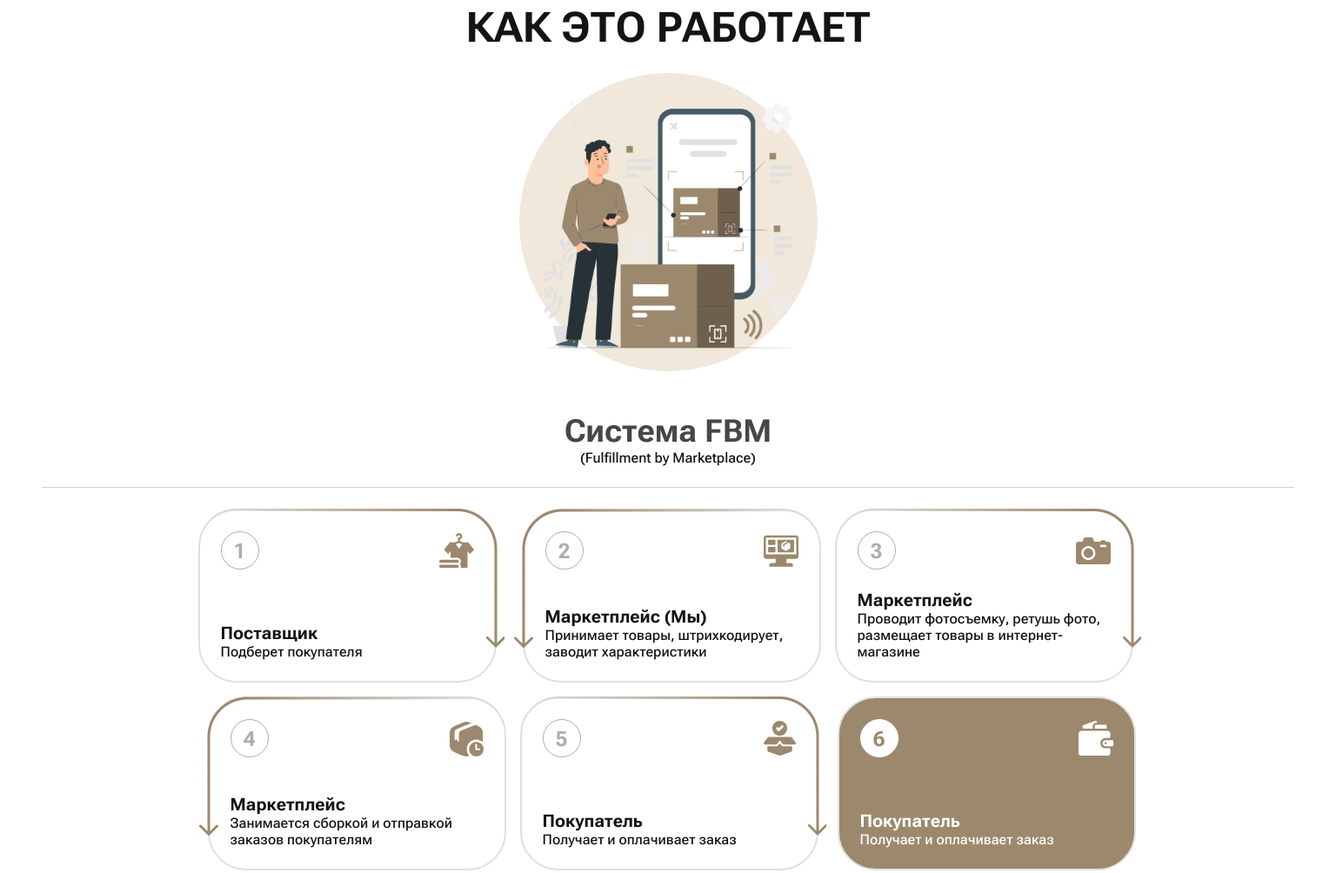
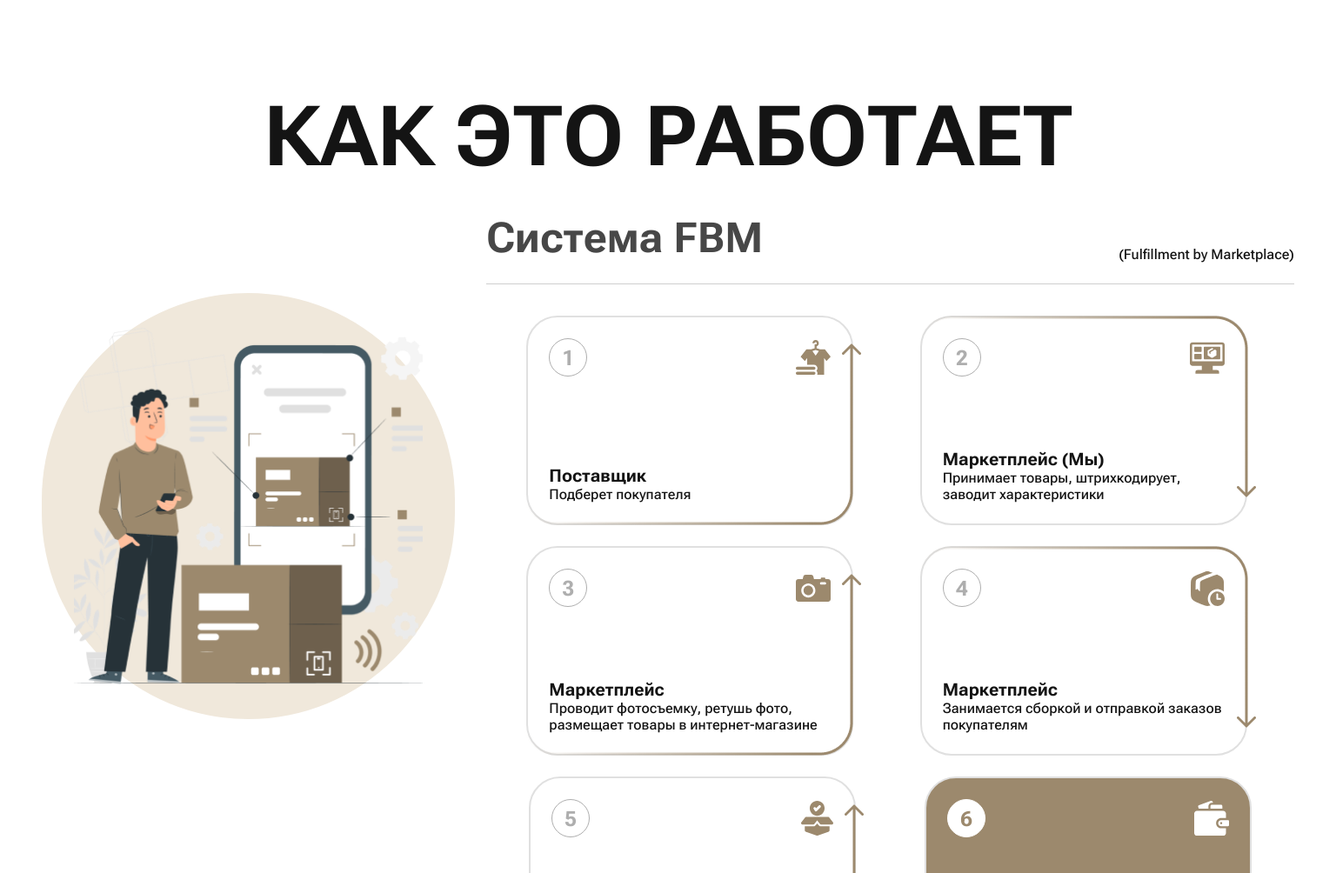
Before and after one commit to snuber-w/market_ager_templates, a plain HTML site: page start_partner/index.html in a window 1536 px wide. Shown: the part 2356-3360 px from the top of the page at 87% size. Drawn offline with Linux system fonts and the light colour scheme.

Commit message:
how-work block

```diff
--- a/start_partner/css/style.css
+++ b/start_partner/css/style.css
@@ -837,17 +837,58 @@ button {
   padding: 120px 0;
 }
 
+@media (min-width: 48rem) {
+  .how-work {
+    padding: 180px 0;
+  }
+}
+
+@media (min-width: 87.5rem) {
+  .how-work {
+    padding: 250px 0;
+  }
+}
+
 .how-work__title {
   color: var(--color-black);
   text-align: center;
   font-size: 48px;
   font-style: normal;
   font-weight: 700;
-  line-height: normal;
+  line-height: 48px;
   text-transform: uppercase;
 
   margin-bottom: 24px;
 }
+
+@media (min-width: 48rem) {
+  .how-work__title {
+    font-size: 76px;
+    margin-bottom: 64px;
+  }
+
+  .how-work__content {
+    display: flex;
+    flex-direction: row;
+    justify-content: space-between;
+    align-items: start;
+    gap: 24px;
+  }
+
+}
+
+@media (min-width: 87.5rem) {
+  .how-work__content {
+    gap: 36px;
+  }
+}
+
+@media (min-width: 87.5rem) {
+  .how-work__title {
+    font-size: 96px;
+  }
+}
+
 
 .how-work__logo {
   display: flex;
@@ -865,12 +906,57 @@ button {
   background: var(--brand-background);
 }
 
+
 .how-work__logo img {
   height: 290px;
+}
+@media (min-width: 48rem) {
+  .how-work__logo {
+    margin-top: 92px;
+    height: 300px;
+    width: 300px;
+
+    border-radius: 300px;
+  }
+
+  .how-work__logo img {
+    height: 250px;
+  }
+}
+
+@media (min-width: 87.5rem) {
+  .how-work__logo {
+    height: 490px;
+    width: 490px;
+
+    border-radius: 490px;
+  }
+
+  .how-work__logo img {
+    height: 410px;
+  }
 }
 
 .fbm .hr {
   margin-bottom: 24px;
+}
+
+@media (min-width: 87.5rem) {
+  .fbm .hr {
+    margin-bottom: 36px;
+  }
+}
+
+@media (min-width: 87.5rem) {
+  .fbm__text {
+    display: flex;
+    flex-direction: row;
+    justify-content: space-between;
+    align-items: end;
+    gap: 24px;
+
+    margin-bottom: 24px;
+  }
 }
 
 .fbm__title {
@@ -880,6 +966,13 @@ button {
   font-style: normal;
   font-weight: 700;
   line-height: normal;
+}
+
+@media (min-width: 48rem) {
+  .fbm__title {
+    font-size: 48px;
+    text-align: left;
+  }
 }
 
 .fbm__desc {
@@ -893,6 +986,19 @@ button {
   margin-bottom: 24px;
 }
 
+@media (min-width: 48rem) {
+  .fbm__desc {
+    text-align: left;
+    margin-bottom: 16px;
+  }
+}
+
+@media (min-width: 87.5rem) {
+  .fbm__desc {
+    margin-bottom: 0;
+  }
+}
+
 .fbm__content {
   display: flex;
   gap: 16px;
@@ -901,6 +1007,20 @@ button {
   align-items: center;
 
   flex-wrap: wrap;
+}
+
+@media (min-width: 48rem) {
+  .fbm__content {
+    column-gap: 10px;
+    row-gap: 24px;
+    justify-content: space-evenly;
+  }
+}
+
+@media (min-width: 87.5rem) {
+  .fbm__content {
+    gap: 24px;
+  }
 }
 
 .fbm__item {
@@ -920,6 +1040,21 @@ button {
   justify-content: space-between;
 
   /* border-top-color: transparent; */
+}
+
+@media (min-width: 48rem) {
+  .fbm__item {
+    width: 278px;
+    height: 241px;
+    border-radius: 36px;
+  }
+}
+
+@media (min-width: 87.5rem) {
+  .fbm__item {
+    width: 376px;
+    height: 241px;
+  }
 }
 
 .fbm__item--last {
@@ -953,6 +1088,19 @@ button {
   margin-right: 6px;
 }
 
+@media (min-width: 48rem) {
+  .right-arrow {
+    background-image: url(../img/arrow-up-desc.png);
+    background-position: bottom;
+  }
+}
+
+@media (min-width: 87.5rem) {
+  .right-arrow {
+    background-image: url(../img/arrow-up-wide.png);
+  }
+}
+
 .left-arrow {
   background-image: url(../img/arrow-left-mob.png);
 
@@ -964,6 +1112,23 @@ button {
 
 .left-arrow .fbm__item {
   margin-left: 8px;
+}
+
+@media (min-width: 48rem) {
+  .left-arrow {
+    background-image: url(../img/arrow-down-desc.png);
+  }
+
+  .left-arrow .fbm__item {
+    margin-right: 8px;
+    margin-left: 0;
+  }
+}
+
+@media (min-width: 87.5rem) {
+  .left-arrow {
+    background-image: url(../img/arrow-down-wide.png);
+  }
 }
 
 .fbm__item-icons {
--- a/start_partner/index.html
+++ b/start_partner/index.html
@@ -166,16 +166,16 @@
           <div class="for-whome__item">
             <img src="img/Frame 742.svg" alt="for whome icon" class="for-whome__item-img">
             <div class="for-whome__item-text">
-              <span class="for-whome__item-title stretch-text">Вы - поставщик</span>
-              <span class="for-whome__item-desc stretch-text">У вас есть товар</span>
+              <span class="for-whome__item-title">Вы - поставщик</span>
+              <span class="for-whome__item-desc">У вас есть товар</span>
             </div>
           </div>
 
           <div class="for-whome__item">
             <img src="img/Frame 743.svg" alt="for whome icon" class="for-whome__item-img">
             <div class="for-whome__item-text">
-              <span class="for-whome__item-title stretch-text">У вас есть товар</span>
-              <span class="for-whome__item-desc stretch-text">У нас есть миллионы клиентов, готовых купить ваш товар.
+              <span class="for-whome__item-title">У вас есть товар</span>
+              <span class="for-whome__item-desc">У нас есть миллионы клиентов, готовых купить ваш товар.
                 Прямо сейчас</span>
             </div>
           </div>
@@ -191,17 +191,19 @@
 
   <div class="how-work">
     <div class="container">
+      <div class="how-work__title">Как это работает</div>
+
       <div class="how-work__content">
-        <div class="how-work__title">Как это работает</div>
-
         <div class="how-work__logo">
           <img src="img/image_2.png" alt="how work logo">
         </div>
 
         <div class="how-work__fbm fbm">
-          <div class="fbm__title">Система FBM</div>
+          <div class="fbm__text">
+            <div class="fbm__title">Система FBM</div>
+            <div class="fbm__desc">(Fulfillment by Marketplace)</div>
+          </div>
 
-          <div class="fbm__desc">(Fulfillment by Marketplace)</div>
 
           <div class="hr"></div>
 
```
Also changed, not shown: start_partner/img/arrow-down-desc.png (added), start_partner/img/arrow-down-wide.png (added), start_partner/img/arrow-up-desc.png (added), start_partner/img/arrow-up-wide.png (added).
